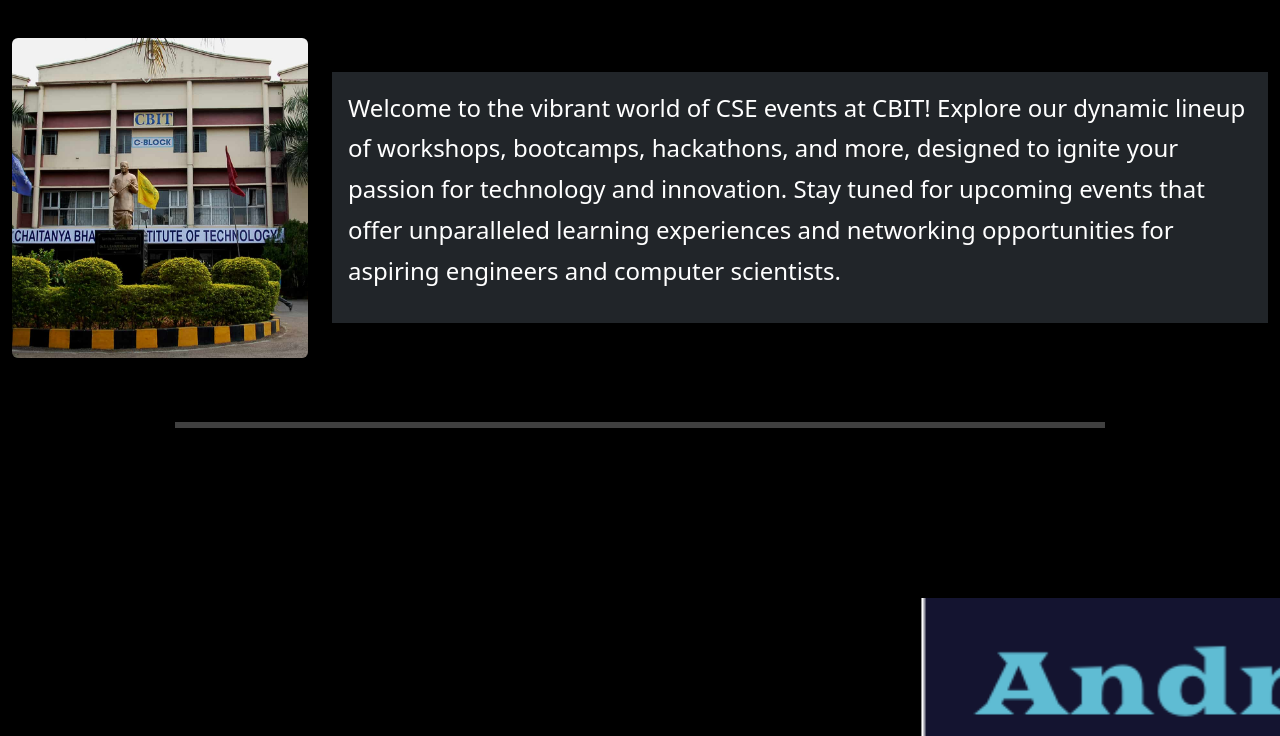
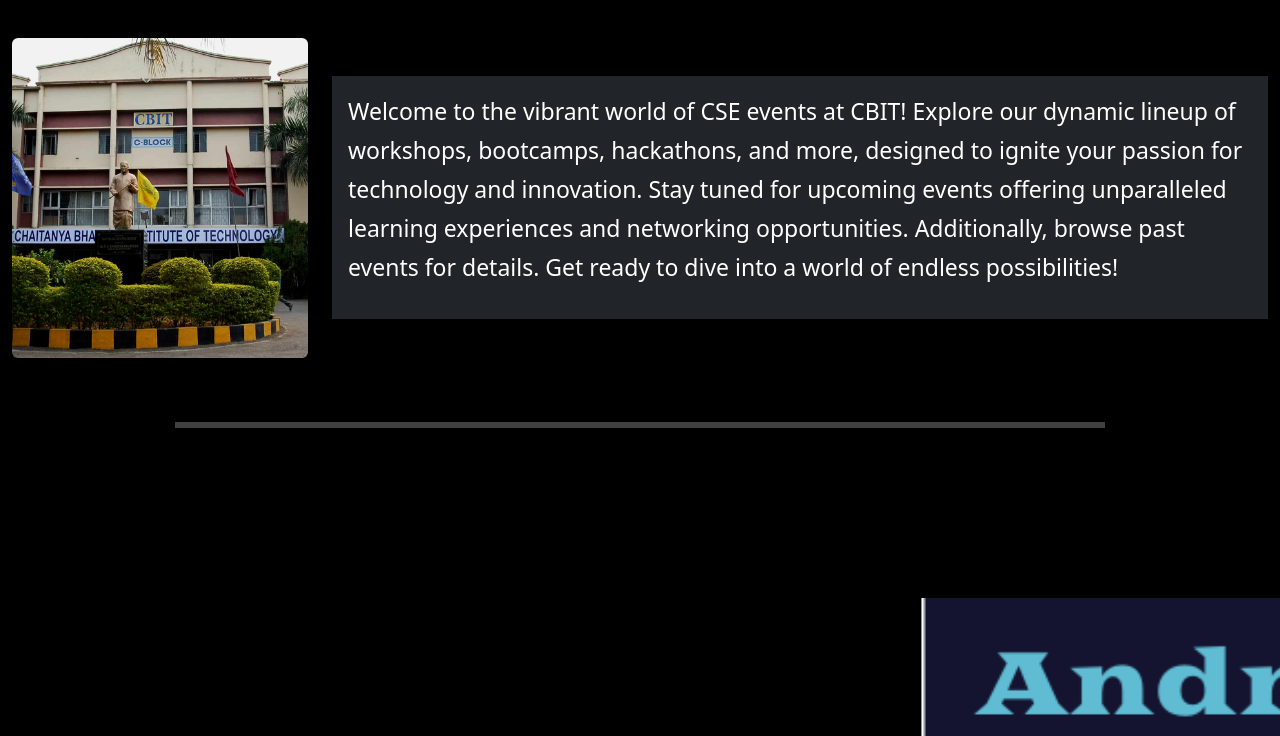
Before and after one commit to Lonelyguy123/CBIT-Event-Tracker, a plain HTML site: page index.html in a window 1280 px wide. Shown: the part 64-800 px from the top of the page. Drawn offline with nearby package versions, Linux system fonts and the light colour scheme.

Commit message:
Minor change
Changed some content in the home page

```diff
--- a/index.html
+++ b/index.html
@@ -80,11 +80,8 @@
             </div>
             <div class="col-9 d-flex align-items-center">
                 <div class="p-3 fade-in bg-dark">
-                    <p style="font-size: 24px; line-height: 1.7; color:white;">
-                        Welcome to the vibrant world of CSE events at CBIT! Explore our dynamic lineup of workshops,
-                        bootcamps, hackathons, and more, designed to ignite your passion for technology and innovation.
-                        Stay tuned for upcoming events that offer unparalleled learning experiences and networking
-                        opportunities for aspiring engineers and computer scientists.
+                    <p style="font-size: 23px; line-height: 1.7; color:white;">
+                        Welcome to the vibrant world of CSE events at CBIT! Explore our dynamic lineup of workshops, bootcamps, hackathons, and more, designed to ignite your passion for technology and innovation. Stay tuned for upcoming events offering unparalleled learning experiences and networking opportunities. Additionally, browse past events for details. Get ready to dive into a world of endless possibilities!
                     </p>
                 </div>
             </div>
```
